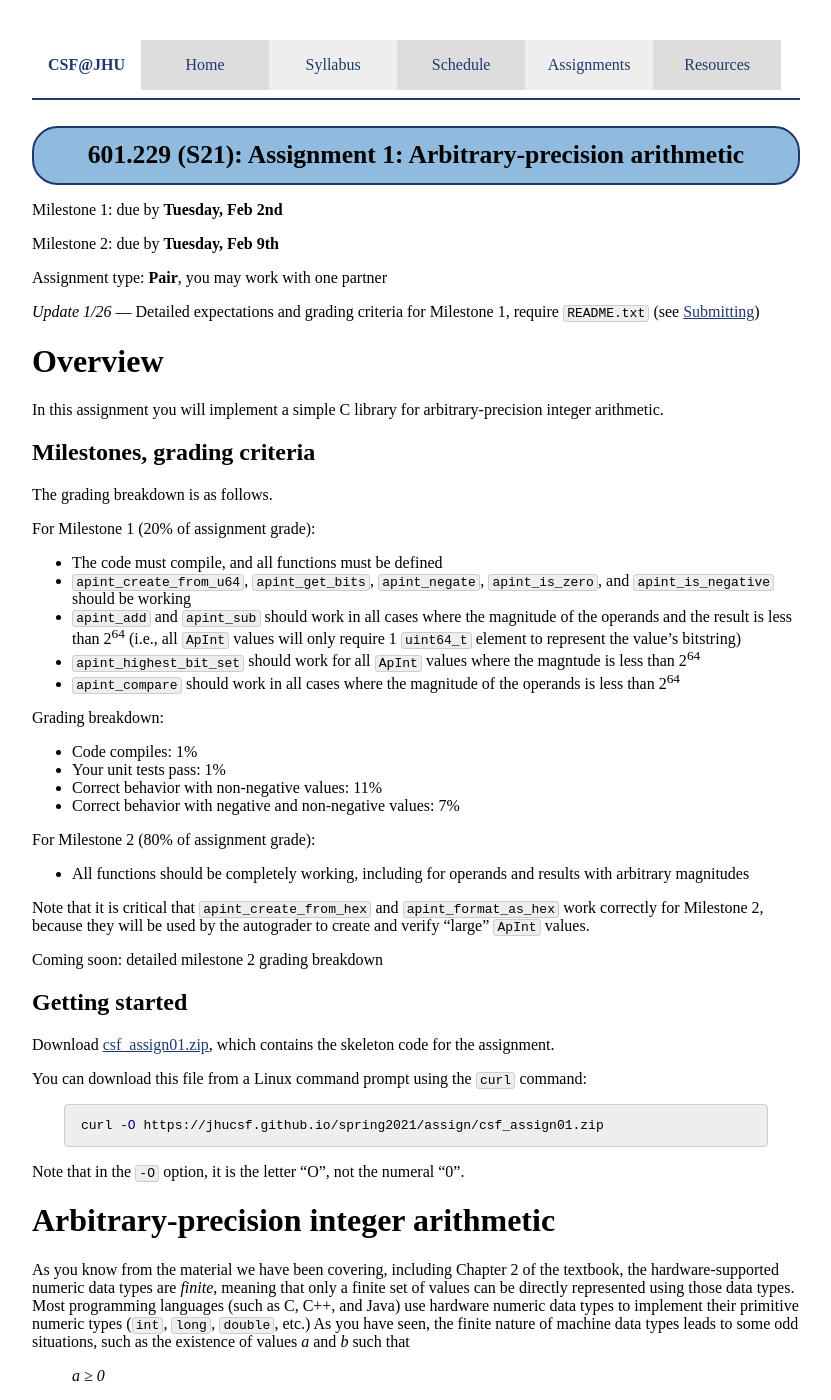
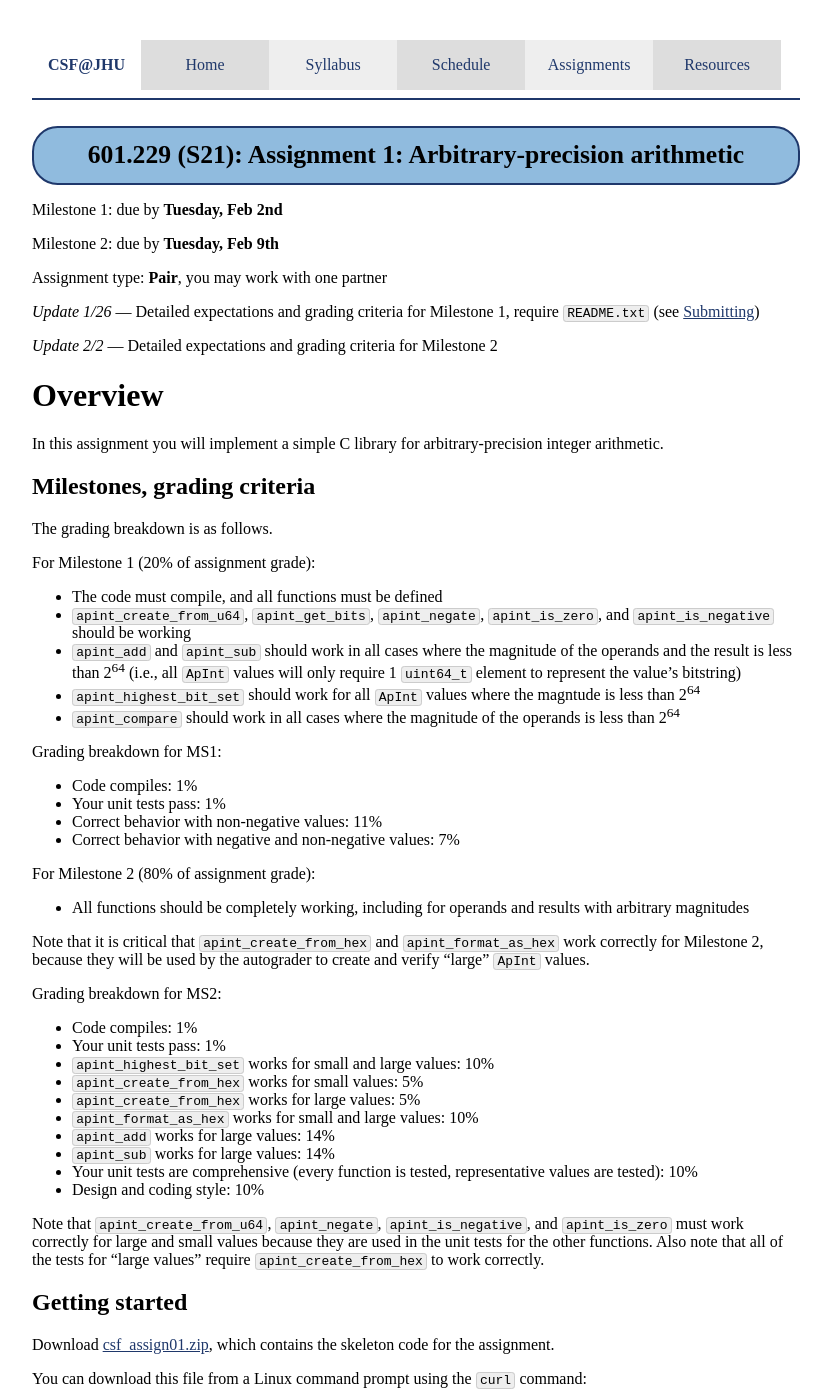
Before and after one commit to jhucsf/spring2021, a Jekyll site: the page built from assign/assign01.md, in a window 1280 px wide and 1400 px high. Shown: the whole window, without its empty margins (224-1055 px from the left). Built offline with Jekyll 4.4.1, drawn with Linux system fonts in a browser that asks for light colours.

Commit message:
detailed grading criteria for assignment 1 milestone 2

```diff
--- a/assign/assign01.md
+++ b/assign/assign01.md
@@ -10,6 +10,8 @@ Milestone 2: due by **Tuesday, Feb 9th**
 Assignment type: **Pair**, you may work with one partner
 
 *Update 1/26* — Detailed expectations and grading criteria for Milestone 1, require `README.txt` (see [Submitting](#submitting))
+
+*Update 2/2* — Detailed expectations and grading criteria for Milestone 2
 
 # Overview
 
@@ -27,7 +29,7 @@ For Milestone 1 (20% of assignment grade):
 * `apint_highest_bit_set` should work for all `ApInt` values where the magntude is less than 2<sup>64</sup>
 * `apint_compare` should work in all cases where the magnitude of the operands is less than 2<sup>64</sup>
 
-Grading breakdown:
+Grading breakdown for MS1:
 
 * Code compiles: 1%
 * Your unit tests pass: 1%
@@ -40,7 +42,20 @@ For Milestone 2 (80% of assignment grade):
 
 Note that it is critical that `apint_create_from_hex` and `apint_format_as_hex` work correctly for Milestone 2, because they will be used by the autograder to create and verify "large" `ApInt` values.
 
-Coming soon: detailed milestone 2 grading breakdown
+Grading breakdown for MS2:
+
+* Code compiles: 1%
+* Your unit tests pass: 1%
+* `apint_highest_bit_set` works for small and large values: 10%
+* `apint_create_from_hex` works for small values: 5%
+* `apint_create_from_hex` works for large values: 5%
+* `apint_format_as_hex` works for small and large values: 10%
+* `apint_add` works for large values: 14%
+* `apint_sub` works for large values: 14%
+* Your unit tests are comprehensive (every function is tested, representative values are tested): 10%
+* Design and coding style: 10%
+
+Note that `apint_create_from_u64`, `apint_negate`, `apint_is_negative`, and `apint_is_zero` must work correctly for large and small values because they are used in the unit tests for the other functions.  Also note that all of the tests for "large values" require `apint_create_from_hex` to work correctly.
 
 ## Getting started
 
```
Also changed, not shown: index.md (+1 -0 lines).
